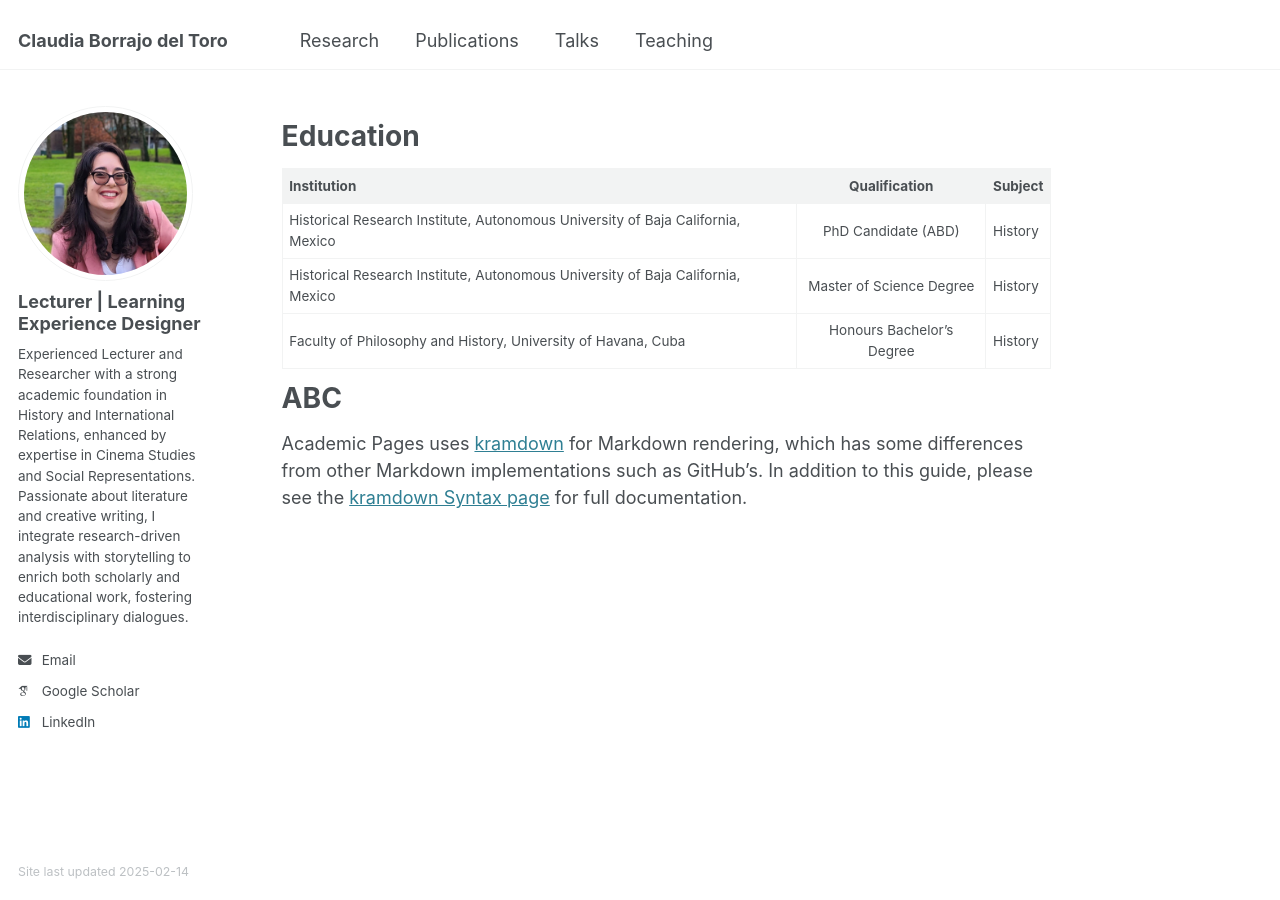
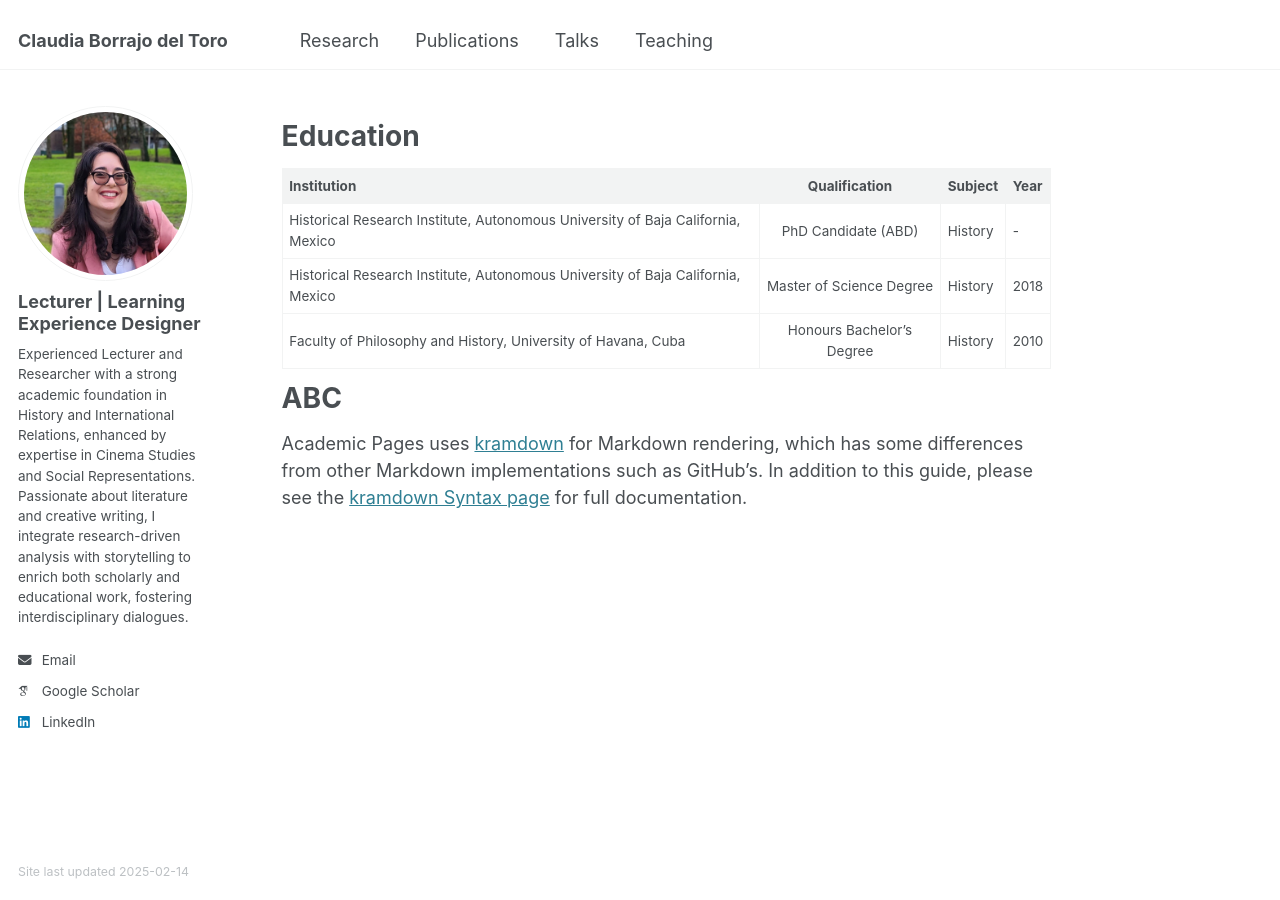
Before and after one commit to claudiabt/claudiabt.github.io, a Jekyll site: the page built from _pages/about.md, in a window 1280 px wide. Built offline with Jekyll 4.4.1, drawn with Linux system fonts in a browser that asks for light colours; some web fonts are replaced.

Commit message:
Update about.md

```diff
--- a/_pages/about.md
+++ b/_pages/about.md
@@ -10,11 +10,11 @@ redirect_from:
 Education
 ======
 
-| Institution |      Qualification      |  Subject |
-|-------------|:-----------------------:|----------|
-| Historical Research Institute, Autonomous University of Baja California, Mexico | PhD Candidate (ABD)| History |
-| Historical Research Institute, Autonomous University of Baja California, Mexico | Master of Science Degree | History |
-| Faculty of Philosophy and History, University of Havana, Cuba | Honours Bachelor’s Degree | History |
+| Institution |      Qualification      |  Subject | Year |
+|-------------|:-----------------------:|----------|----------|
+| Historical Research Institute, Autonomous University of Baja California, Mexico | PhD Candidate (ABD)| History | -
+| Historical Research Institute, Autonomous University of Baja California, Mexico | Master of Science Degree | History | 2018
+| Faculty of Philosophy and History, University of Havana, Cuba | Honours Bachelor’s Degree | History | 2010
 
 ABC
 ======
```
